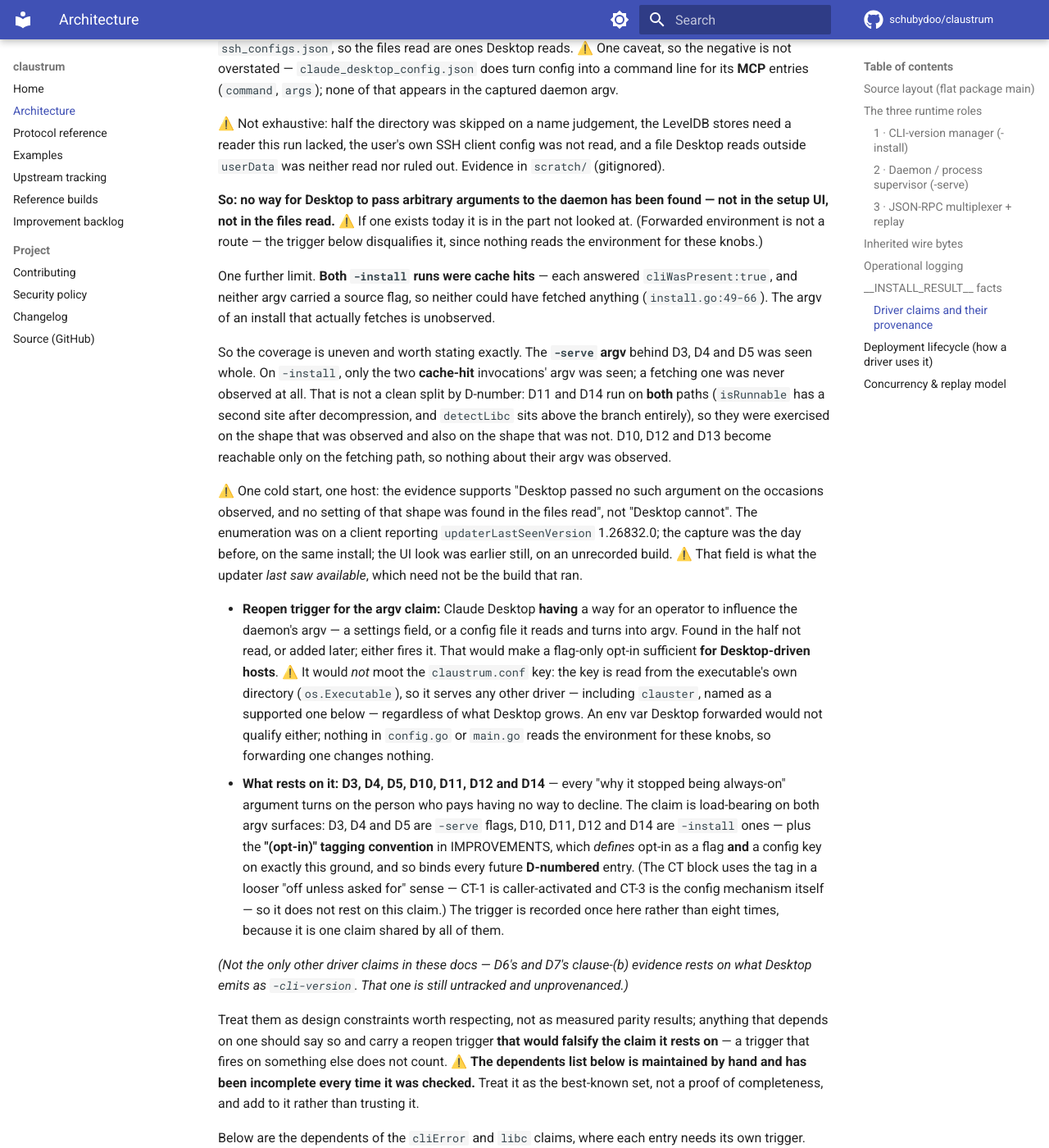
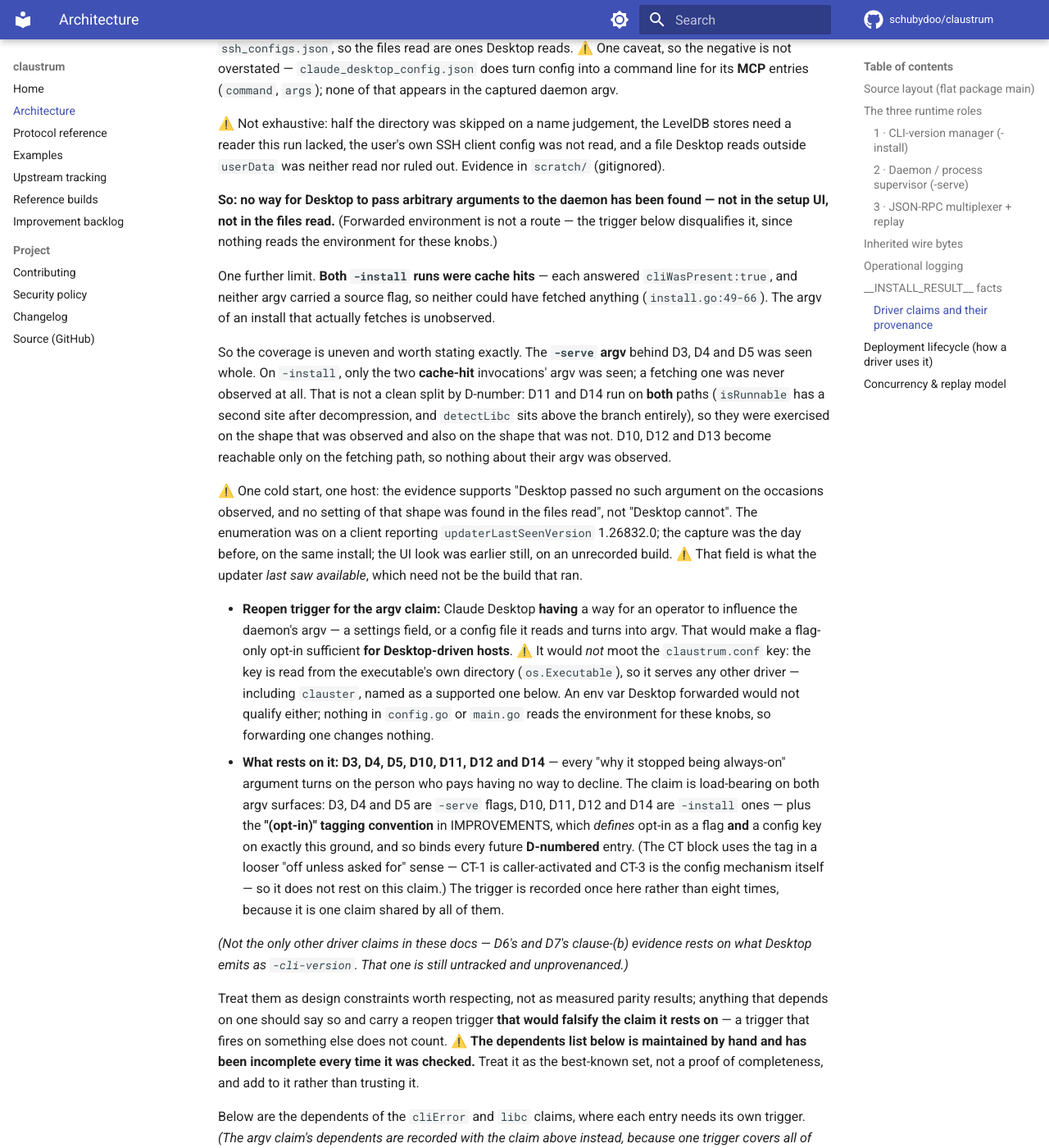
Before and after one commit to schubydoo/claustrum, an MkDocs documentation site: the page built from docs/ARCHITECTURE.md, in a window 1280 px wide and 1400 px high, scrolled down 7880 px. Shown: the whole window at 82% size. Built offline with MkDocs 1.6.1 and Material for MkDocs 9.7.7, drawn with Linux system fonts in a browser that asks for light colours; comment, search, counter and statistics services are not loaded.

Commit message:
docs: stop localising the residual risk to the unread files
Two importants, both cuts, both the class this PR keeps producing.

The takeaway said an existing route "would be in the part not read". That
covers one of the two restrictions on the search and excludes the other, which
the same paragraph states two lines earlier at every site: the read matched
three argument shapes, so a toggle whose effect is to add a flag matches none of
them EVEN IN A FILE THAT WAS READ. A boolean in either config file — both read
whole — is exactly that, so the sentence contradicted its own paragraph. Deleted
at all four sites, plus the "found in the half not read, or added later; either
fires it" enumeration in the trigger bullet, which narrowed a verb that already
covers every case.

The verb sweep also stopped one site short. The paragraph defining what
"(opt-in)" means for every D-numbered entry still said "if Desktop ever GREW an
argv affordance" — the durable artifact for that dependent, exactly as the
trigger bullet is for the trigger. It now says "has". The trailing "regardless
of what Desktop grows" is deleted rather than re-verbed, since the config key
serving other drivers does not depend on when a route appeared.

Co-Authored-By: Claude Opus 5 <noreply@anthropic.com>

```diff
--- a/docs/ARCHITECTURE.md
+++ b/docs/ARCHITECTURE.md
@@ -294,8 +294,7 @@ and a file Desktop reads outside `userData` was neither read nor ruled out. Evid
 in `scratch/` (gitignored).
 
 **So: no way for Desktop to pass arbitrary arguments to the daemon has been found —
-not in the setup UI, not in the files read.** ⚠️ If one exists today it is in the
-part not looked at. (Forwarded environment is not a route — the trigger below
+not in the setup UI, not in the files read.** (Forwarded environment is not a route — the trigger below
 disqualifies it, since nothing reads the environment for these knobs.)
 
 One further limit. **Both `-install` runs were cache hits** — each answered
@@ -321,12 +320,11 @@ what the updater *last saw available*, which need not be the build that ran.
 
 - **Reopen trigger for the argv claim:** Claude Desktop **having** a way for an
   operator to influence the daemon's argv — a settings field, or a config file it
-  reads and turns into argv. Found in the half not read, or added later; either
-  fires it. That would make a flag-only opt-in sufficient **for
+  reads and turns into argv. That would make a flag-only opt-in sufficient **for
   Desktop-driven hosts**. ⚠️ It would *not* moot the `claustrum.conf` key: the key
   is read from the executable's own directory (`os.Executable`), so it serves any
-  other driver — including `clauster`, named as a supported one below — regardless
-  of what Desktop grows. An env var Desktop forwarded would not qualify either;
+  other driver — including `clauster`, named as a supported one below. An env var
+  Desktop forwarded would not qualify either;
   nothing in `config.go` or `main.go` reads the environment for these knobs, so
   forwarding one changes nothing.
 - **What rests on it:** **D3, D4, D5, D10, D11, D12 and D14** — every "why it
```
Also changed, not shown: CLAUDE.md (+1 -1 lines), docs/IMPROVEMENTS.md (+2 -3 lines), docs/PROTOCOL.md (+1 -2 lines).
